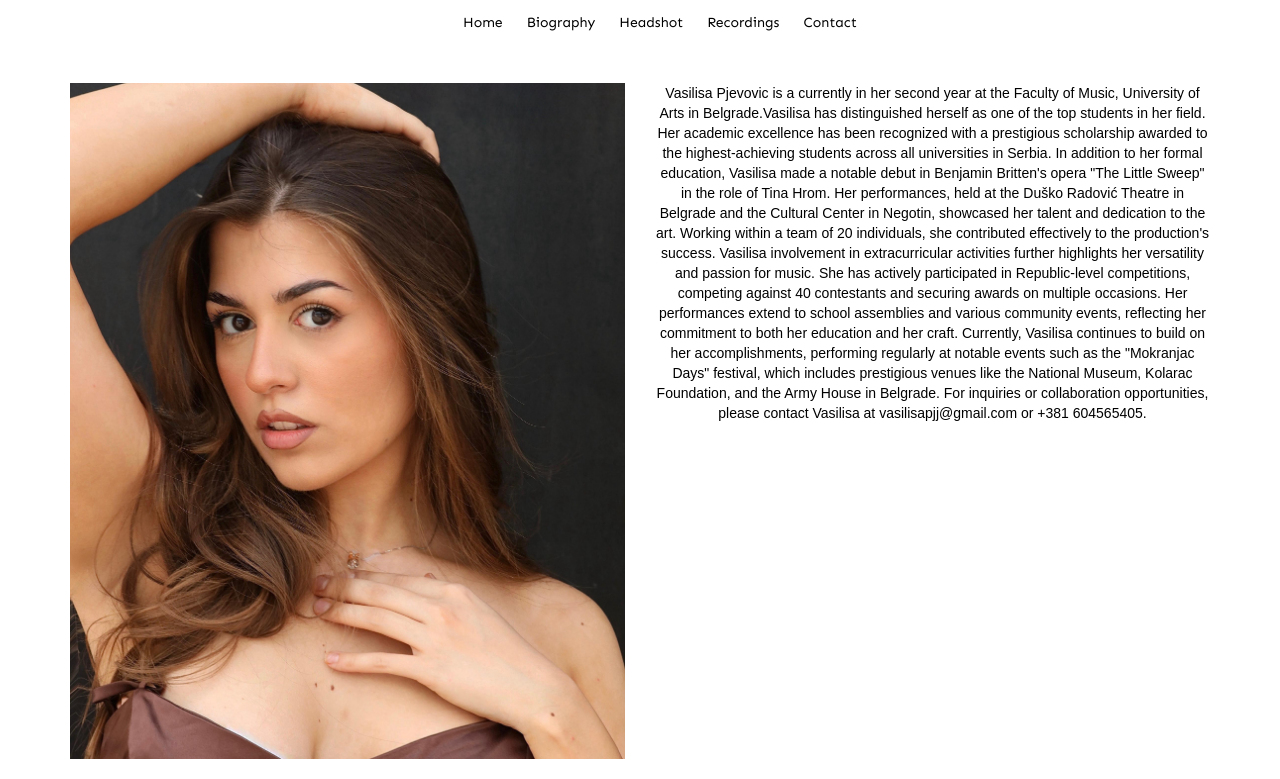
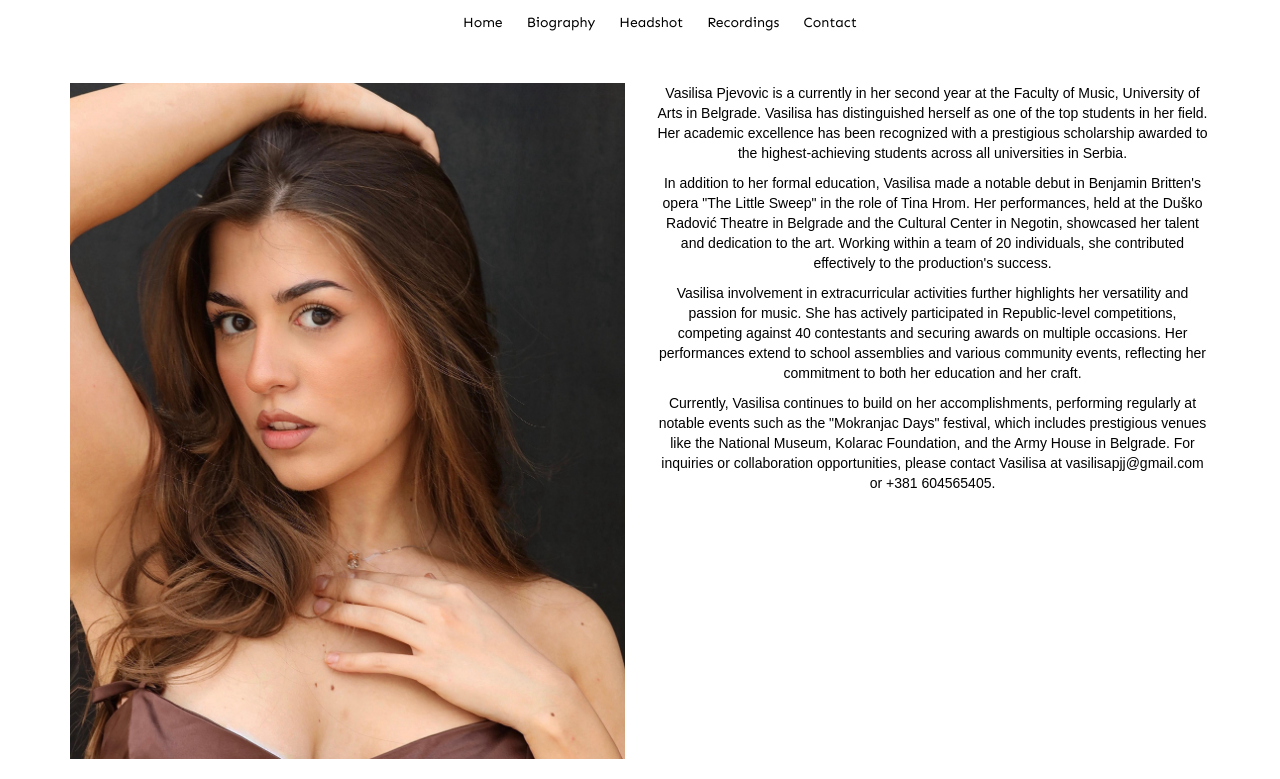
Before and after one commit to gasilisa/vasilisapjevovic.github.io, a plain HTML site: page biography.html in a window 1280 px wide. Shown: the part 165-944 px from the top of the page. Drawn offline with nearby package versions, Linux system fonts and the light colour scheme.

Commit message:
Update biography.html

```diff
--- a/biography.html
+++ b/biography.html
@@ -34,8 +34,10 @@
                 <img src="images/IMG_1368.jpeg" class="img-fluid" alt="Vasilisa Pjevović">
             </div>
             <div class="col-md-6 px-3 py-5">
-                <p>Vasilisa Pjevovic is a currently in her second year at the Faculty of Music, University of Arts in Belgrade.Vasilisa has distinguished herself as one of the top students in her field. Her academic excellence has been recognized with a prestigious scholarship awarded to the highest-achieving students across all universities in Serbia. In addition to her formal education, Vasilisa made a notable debut in Benjamin Britten's opera "The Little Sweep" in the role of Tina Hrom. Her performances, held at the Duško Radović Theatre in Belgrade and the Cultural Center in Negotin, showcased her talent and dedication to the art. Working within a team of 20 individuals, she contributed effectively to the production's success.
-                Vasilisa involvement in extracurricular activities further highlights her versatility and passion for music. She has actively participated in Republic-level competitions, competing against 40 contestants and securing awards on multiple occasions. Her performances extend to school assemblies and various community events, reflecting her commitment to both her education and her craft. Currently, Vasilisa continues to build on her accomplishments, performing regularly at notable events such as the "Mokranjac Days" festival, which includes prestigious venues like the National Museum, Kolarac Foundation, and the Army House in Belgrade. For inquiries or collaboration opportunities, please contact Vasilisa at vasilisapjj@gmail.com or +381 604565405.</p>
+                <p>Vasilisa Pjevovic is a currently in her second year at the Faculty of Music, University of Arts in Belgrade. Vasilisa has distinguished herself as one of the top students in her field. Her academic excellence has been recognized with a prestigious scholarship awarded to the highest-achieving students across all universities in Serbia.</p>
+                <p>In addition to her formal education, Vasilisa made a notable debut in Benjamin Britten's opera "The Little Sweep" in the role of Tina Hrom. Her performances, held at the Duško Radović Theatre in Belgrade and the Cultural Center in Negotin, showcased her talent and dedication to the art. Working within a team of 20 individuals, she contributed effectively to the production's success.</p>
+                <p>Vasilisa involvement in extracurricular activities further highlights her versatility and passion for music. She has actively participated in Republic-level competitions, competing against 40 contestants and securing awards on multiple occasions. Her performances extend to school assemblies and various community events, reflecting her commitment to both her education and her craft. </p>
+                <p>Currently, Vasilisa continues to build on her accomplishments, performing regularly at notable events such as the "Mokranjac Days" festival, which includes prestigious venues like the National Museum, Kolarac Foundation, and the Army House in Belgrade. For inquiries or collaboration opportunities, please contact Vasilisa at vasilisapjj@gmail.com or +381 604565405.</p>
             </div>
         </div>
     </main>
```
